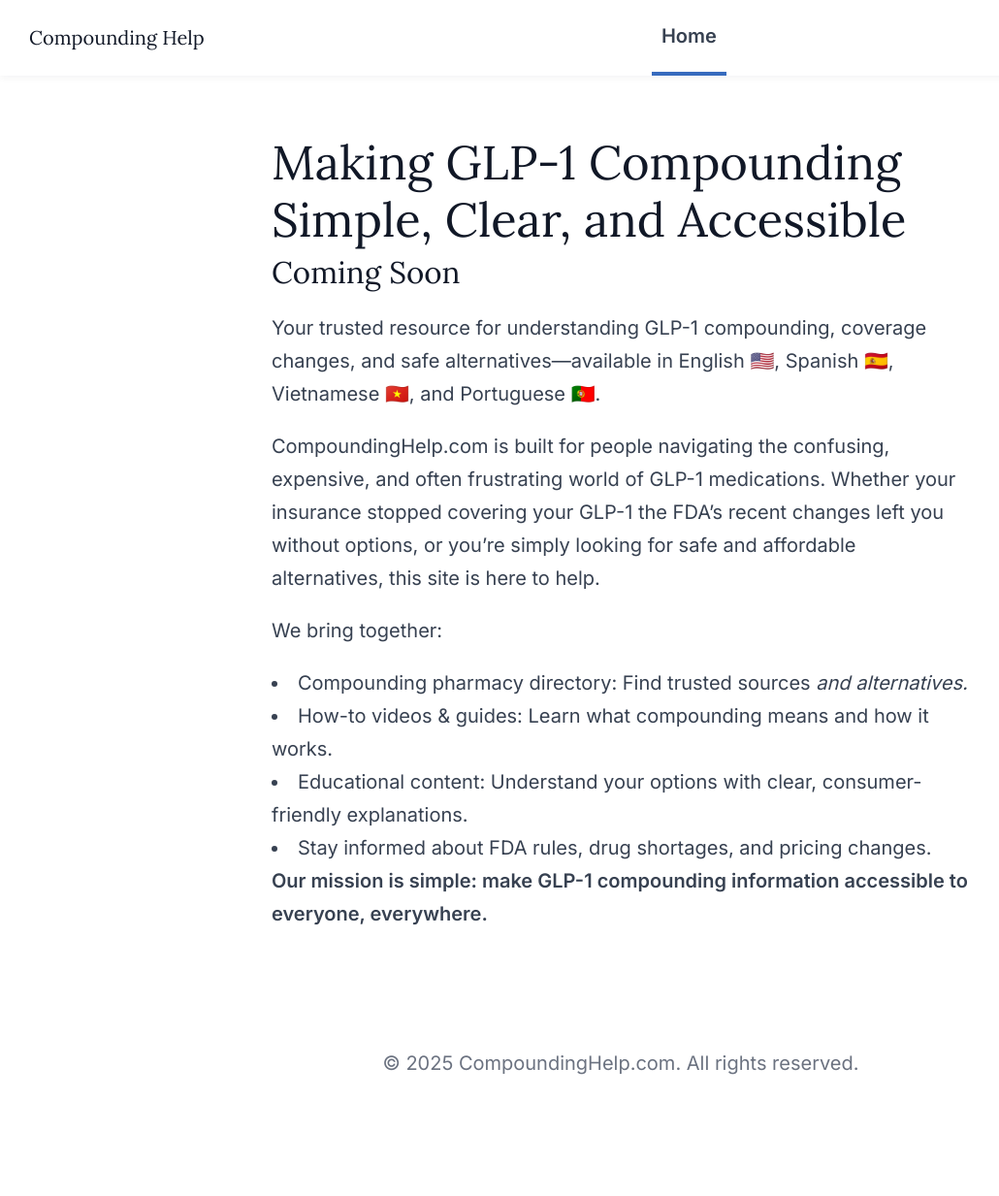
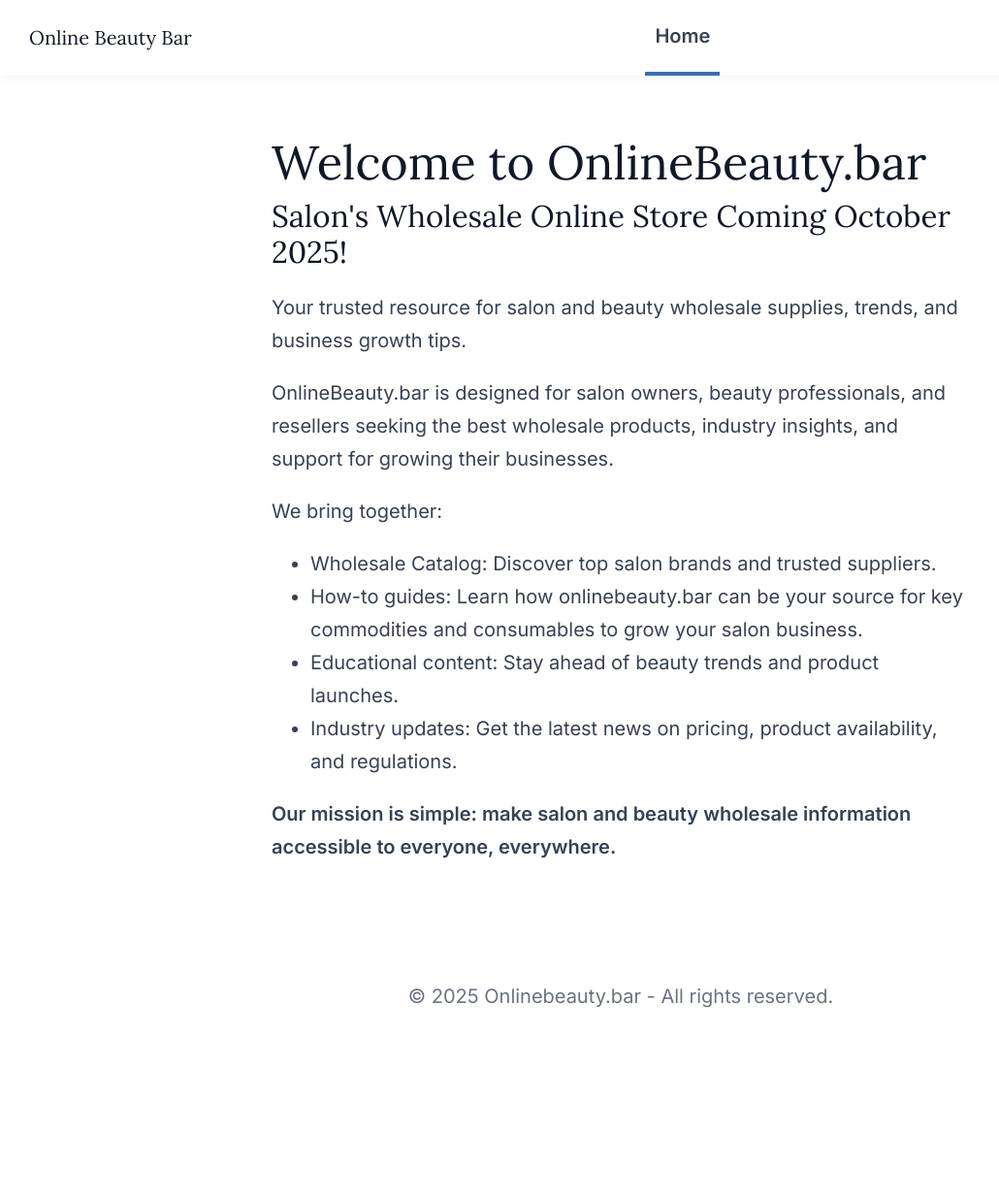
Before and after one commit to StephenPower/online-beauty-bar, an Astro site: page / in a window 1280 px wide. Shown: the whole page at 97% size, without its empty margins (0-1030 px from the left). After the commit the page ends 1164 px from the top, so only its background shows below. Built offline with nearby package versions, Linux system fonts and the light colour scheme; Astro itself is replaced by a stand-in of ours.

Commit message:
initial page updates

```diff
--- a/src/components/Footer.astro
+++ b/src/components/Footer.astro
@@ -3,7 +3,7 @@
 ---
 
 <footer>
-  &copy; {today.getFullYear()} CompoundingHelp.com. All rights reserved.
+  &copy; {today.getFullYear()} Onlinebeauty.bar - All rights reserved.
 </footer>
 <style>
   footer {
--- a/src/consts.ts
+++ b/src/consts.ts
@@ -1,5 +1,5 @@
 // Place any global data in this file.
 // You can import this data from anywhere in your site by using the `import` keyword.
 
-export const SITE_TITLE = "Compounding Help";
-export const SITE_DESCRIPTION = "GLP-1 Compounding Help ";
+export const SITE_TITLE = "Online Beauty Bar";
+export const SITE_DESCRIPTION = "Find your wholesale supplies online";
--- a/src/pages/index.astro
+++ b/src/pages/index.astro
@@ -13,43 +13,41 @@
   <body>
     <Header />
     <main>
-      <h2>Making GLP-1 Compounding Simple, Clear, and Accessible</h2>
-      <h4>Coming Soon</h4>
+      <h2>Welcome to OnlineBeauty.bar</h2>
+      <h4>Salon's Wholesale Online Store Coming October 2025!</h4>
       <p class="prose">
-        Your trusted resource for understanding GLP-1 compounding, coverage
-        changes, and safe alternatives—available in English 🇺🇸, Spanish 🇪🇸,
-        Vietnamese 🇻🇳, and Portuguese 🇵🇹.
+        Your trusted resource for salon and beauty wholesale supplies, trends,
+        and business growth tips.
       </p>
 
       <p class="prose">
-        CompoundingHelp.com is built for people navigating the confusing,
-        expensive, and often frustrating world of GLP-1 medications. Whether
-        your insurance stopped covering your GLP-1 the FDA’s recent changes left
-        you without options, or you’re simply looking for safe and affordable
-        alternatives, this site is here to help.
+        OnlineBeauty.bar is designed for salon owners, beauty professionals, and
+        resellers seeking the best wholesale products, industry insights, and
+        support for growing their businesses.
       </p>
       <p class="prose">
         We bring together:
-        <ul></ul>
+        <ul>
           <li>
-          Compounding pharmacy directory: Find trusted sources <i
-            >and alternatives.</i
-          >
+            Wholesale Catalog: Discover top salon brands and trusted suppliers.
           </li>
           <li>
-          How-to videos & guides: Learn what compounding means and how it works.
+            How-to guides: Learn how onlinebeauty.bar can be your source for key
+            commodities and consumables to grow your salon business.
           </li>
           <li>
-          Educational content: Understand your options with clear,
-          consumer-friendly explanations.
+            Educational content: Stay ahead of beauty trends and product
+            launches.
           </li>
           <li>
-          Stay informed about FDA rules, drug shortages, and pricing changes.
+            Industry updates: Get the latest news on pricing, product
+            availability, and regulations.
           </li>
-        <b
-          >Our mission is simple: make GLP-1 compounding information accessible
-          to everyone, everywhere.</b
-        >
+        </ul>
+        <b>
+          Our mission is simple: make salon and beauty wholesale information
+          accessible to everyone, everywhere.
+        </b>
       </p>
     </main>
 
```
Lines whose indentation alone changed are shown as unchanged.
